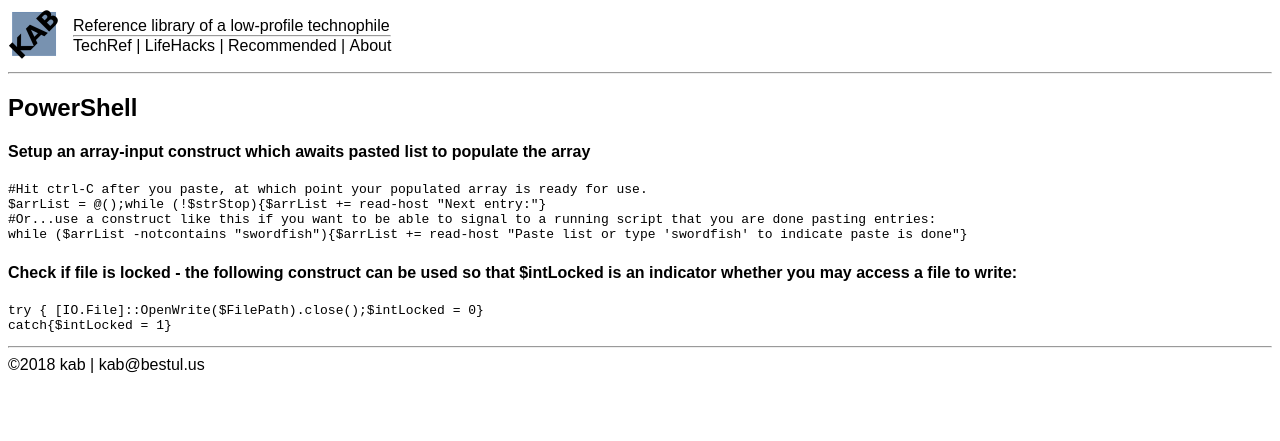
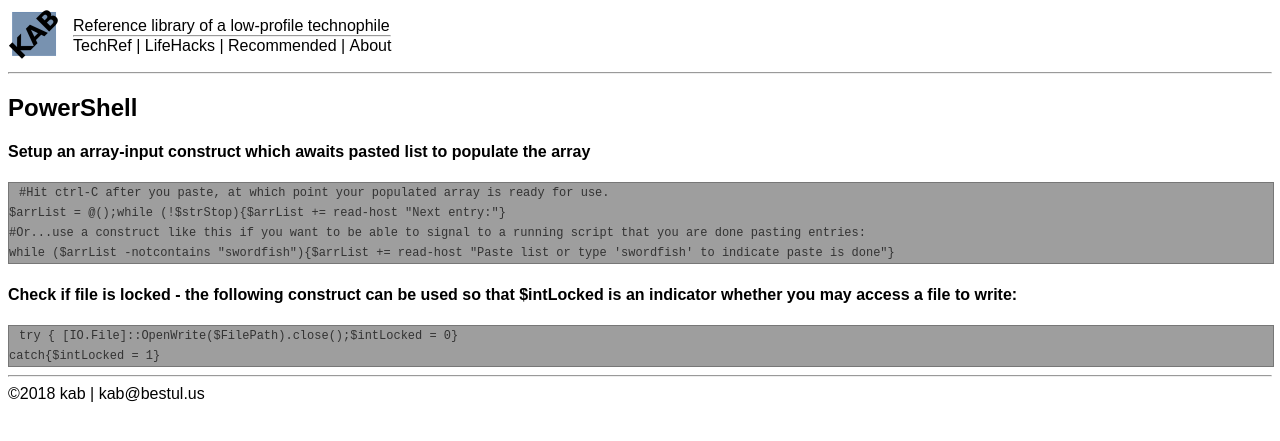
Before and after one commit to kabtech/kab, a Jekyll site: the page built from ccc/powershell.md, in a window 1280 px wide. Shown: the top 441 px of the page. Built offline with Jekyll 4.4.1, drawn with Linux system fonts in a browser that asks for light colours.

Commit message:
Update main.css

```diff
--- a/css/main.css
+++ b/css/main.css
@@ -11,6 +11,23 @@
     text-align: left;
     vertical-align: middle;
     padding: 0px;
+}
+
+pre {
+	width: 100%;
+	padding: 0;
+	margin: 0;
+	overflow: auto;
+	overflow-y: hidden;
+	font-size: 12px;
+	line-height: 20px;
+	background: #efefef;
+	border: 1px solid #777;
+	background: url(lines.png) repeat 0 0;
+}
+pre code {
+	padding: 10px;
+	color: #333;
 }
 
 /*CLASSES*/
```
